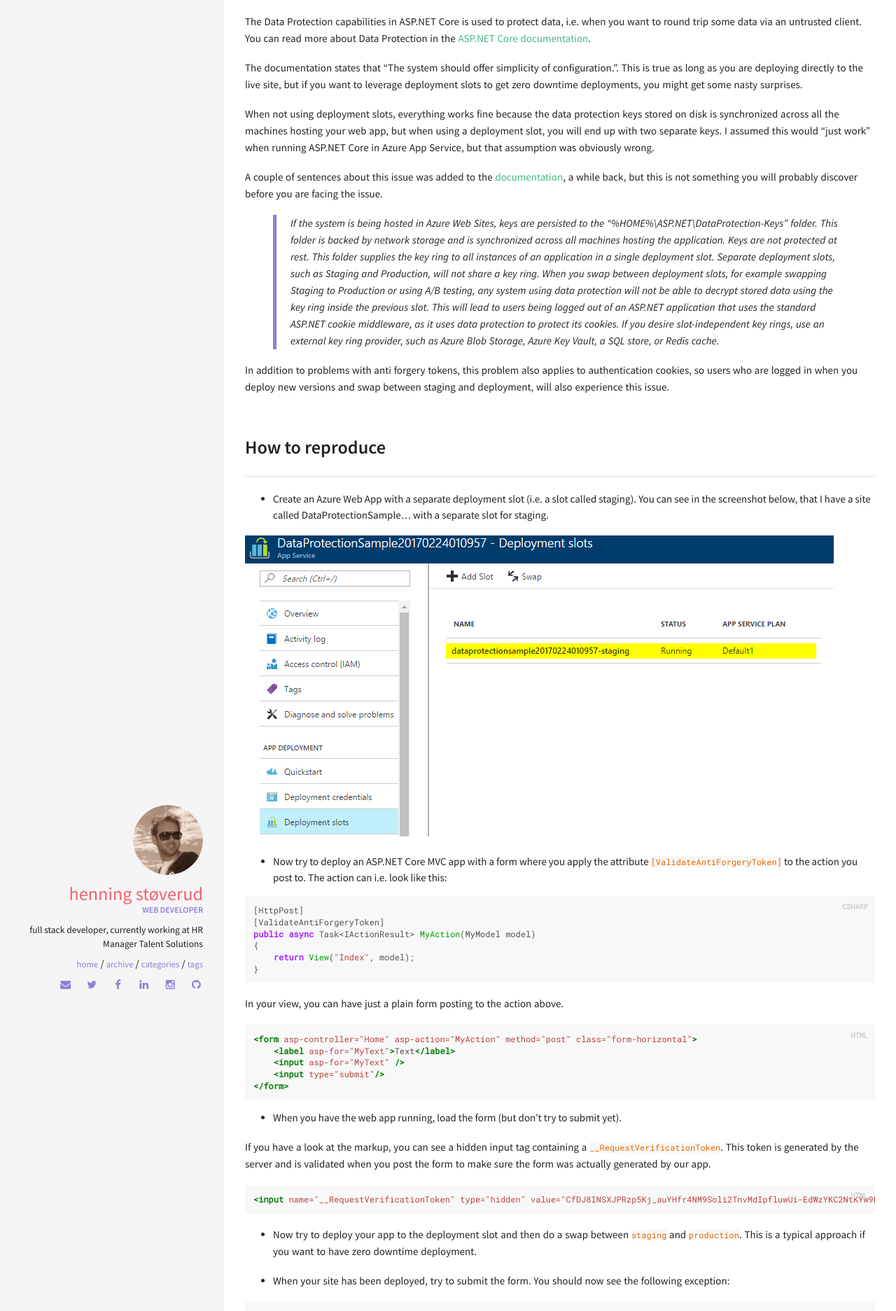
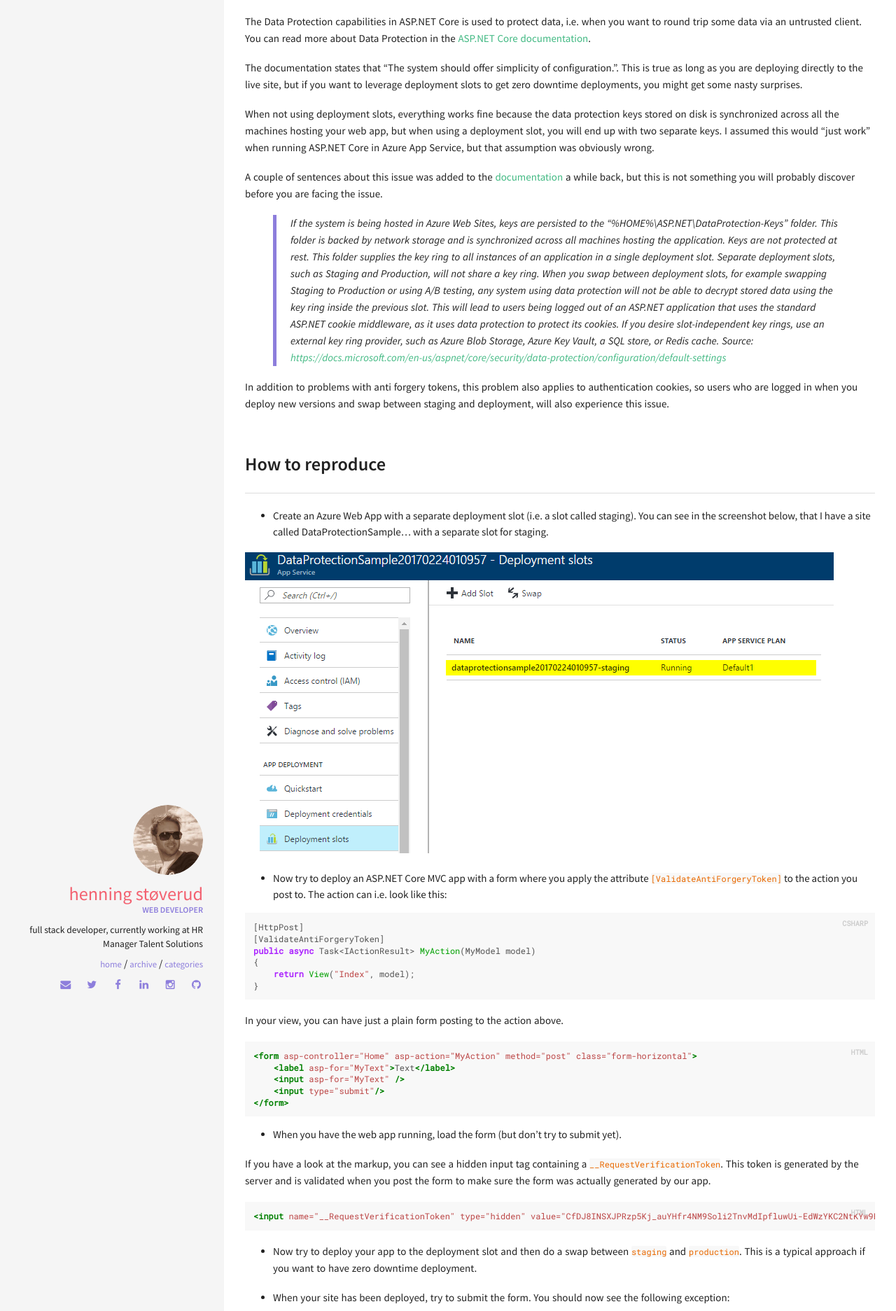
Before and after one commit to henningst/henningst.github.io, a Jekyll site: the page built from _posts/2017-02-24-asp-net-core-dataprotection-and-azure-web-apps.md, in a window 1280 px wide. Shown: the part 1026-2899 px from the top of the page at 70% size. Built offline with Jekyll 4.4.1, drawn with Linux system fonts in a browser that asks for light colours.

Commit message:
Added source link

```diff
--- a/_posts/2017-02-24-asp-net-core-dataprotection-and-azure-web-apps.md
+++ b/_posts/2017-02-24-asp-net-core-dataprotection-and-azure-web-apps.md
@@ -42,11 +42,11 @@
 When not using deployment slots, everything works fine because the data protection keys stored on disk is synchronized across all the machines hosting your web app, but when using
 a deployment slot, you will end up with two separate keys. I assumed this would "just work" when running ASP.NET Core in Azure App Service, but that assumption was obviously wrong.
 
-A couple of sentences about this issue was added to the [documentation](https://docs.microsoft.com/en-us/aspnet/core/security/data-protection/configuration/default-settings), a while back, but this is not something you will probably discover
+A couple of sentences about this issue was added to the [documentation](https://docs.microsoft.com/en-us/aspnet/core/security/data-protection/configuration/default-settings) a while back, but this is not something you will probably discover
 before you are facing the issue.
 
 > If the system is being hosted in Azure Web Sites, keys are persisted to the "%HOME%\ASP.NET\DataProtection-Keys" folder. This folder is backed by network storage and is synchronized across all machines hosting the application. Keys are not protected at rest. This folder supplies the key ring to all instances of an application in a single deployment slot. Separate deployment slots, such as Staging and Production, will not share a key ring. When you swap between deployment slots, for example swapping Staging to Production or using A/B testing, any system using data protection will not be able to decrypt stored data using the key ring inside the previous slot. This will lead to users being logged out of an ASP.NET application that uses the standard ASP.NET cookie middleware, as it uses data protection to protect its cookies. If you desire slot-independent key rings, use an external key ring provider, such as Azure Blob Storage, Azure Key Vault, a SQL store, or Redis cache.
-
+> _Source: [https://docs.microsoft.com/en-us/aspnet/core/security/data-protection/configuration/default-settings](https://docs.microsoft.com/en-us/aspnet/core/security/data-protection/configuration/default-settings)_
 
 In addition to problems with anti forgery tokens, this problem also applies to authentication cookies, so users who are logged in when you deploy new versions and swap between staging and deployment, will also experience this issue.
 
```
Also changed, not shown: tags.html (deleted, +0 -30 lines).
